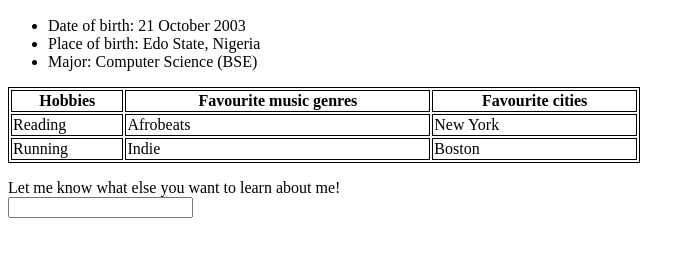
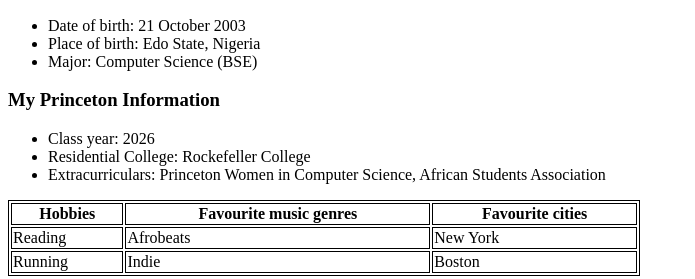
Before and after one commit to FavourNwogbo21/HTML-Accessibility, a plain HTML site: page index.html in a window 1280 px wide. Shown: the part 752-1031 px from the top of the page, without its empty margins (0-695 px from the left). Before the commit the page ends 996 px from the top, so only its background shows below. Drawn offline with Linux system fonts and the light colour scheme.

Commit message:
final comit

```diff
--- a/index.html
+++ b/index.html
@@ -27,6 +27,13 @@
             <li>Place of birth: Edo State, Nigeria</li>
             <li>Major: Computer Science (BSE)</li>
 
+        </ul>
+        <p></p>
+        <h3>My Princeton Information</h3>
+        <ul>
+            <li>Class year: 2026</li>
+            <li>Residential College: Rockefeller College</li>
+            <li>Extracurriculars: Princeton Women in Computer Science, African Students Association</li>
         </ul>
 
 
```
